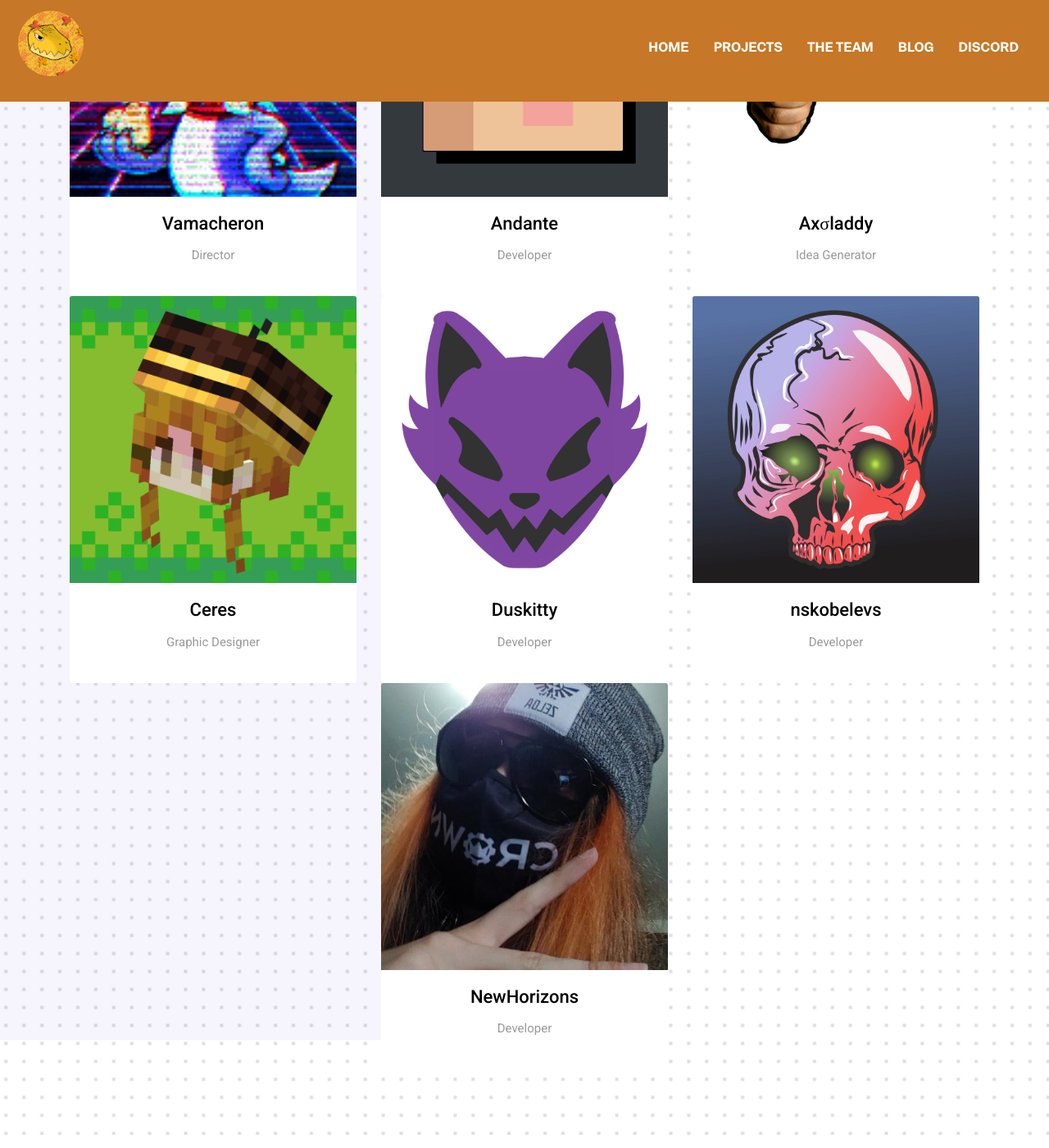
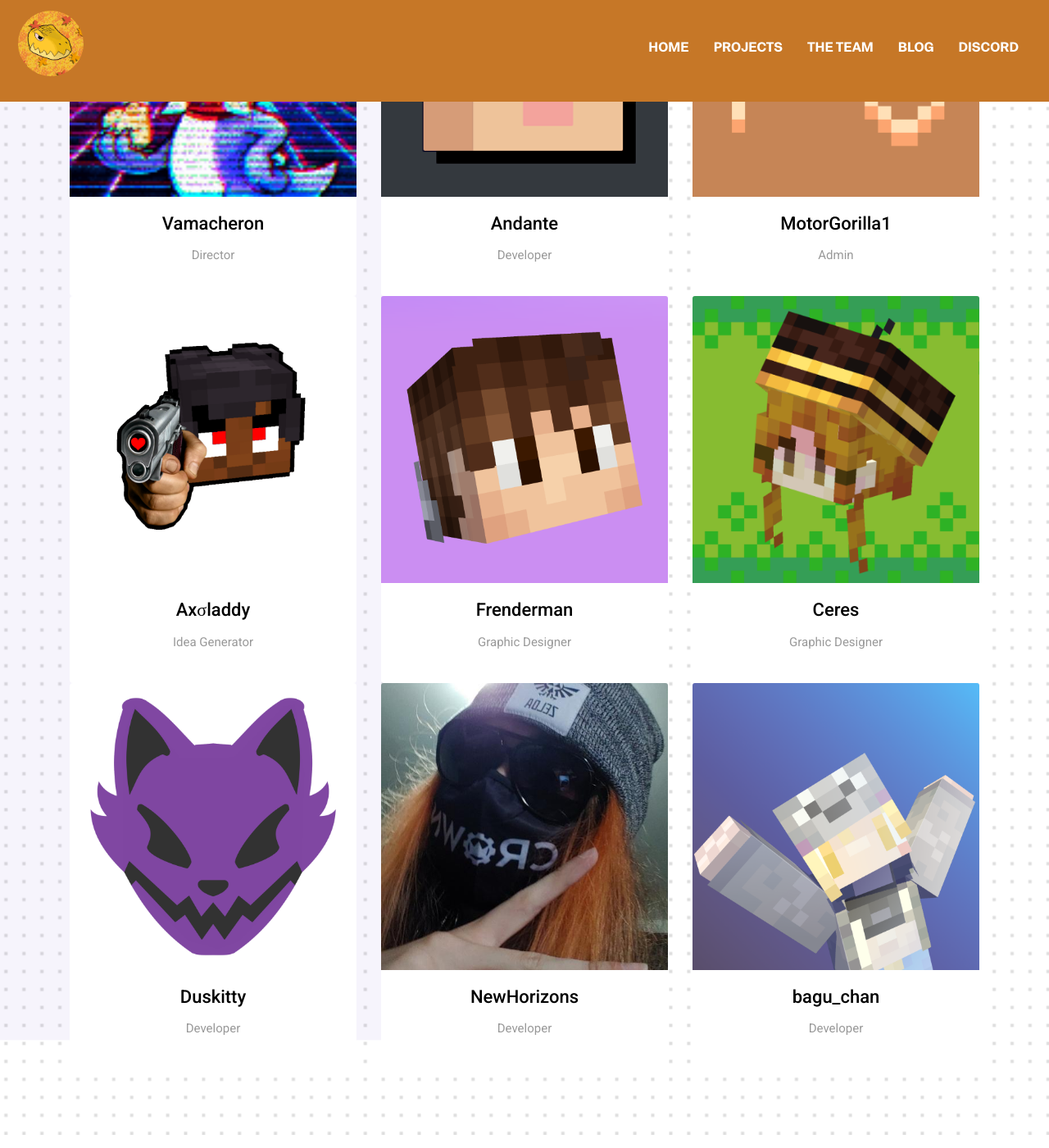
Before and after one commit to teamhollow/teamhollow.net, a Jekyll site: the page built from index.html, in a window 1280 px wide and 1400 px high, scrolled down 1385 px. Shown: the whole window at 82% size. Built offline with Jekyll 4.4.1, drawn with Linux system fonts in a browser that asks for light colours; nearby versions of some CDN libraries; comment, search, counter and statistics services are not loaded.

Commit message:
Update team members

```diff
--- a/_data/settings.yml
+++ b/_data/settings.yml
@@ -55,9 +55,17 @@ team:
     image : "assets/images/team/andante.png"
     role : "Developer"
 
+  - title : "MotorGorilla1"
+    image : "assets/images/team/motorgorilla1.png"
+    role : "Admin"
+
   - title : "Axσladdy"
     image : "assets/images/team/axoladdy.png"
     role : "Idea Generator"
+
+  - title : "Frenderman"
+    image : "assets/images/team/frenderman.png"
+    role : "Graphic Designer"
 
   - title : "Ceres"
     image : "assets/images/team/ceres.png"
@@ -67,12 +75,12 @@ team:
     image : "assets/images/team/duskitty.png"
     role : "Developer"
 
-  - title : "nskobelevs"
-    image : "assets/images/team/nskobelevs.png"
+  - title : "NewHorizons"
+    image : "assets/images/team/newhorizons.png"
     role : "Developer"
 
-  - title : "NewHorizons"
-    image : "assets/images/team/newhorizons.png"
+  - title : "bagu_chan"
+    image : "assets/images/team/bagu_chan.png"
     role : "Developer"
 
 
```
Also changed, not shown: assets/images/team/bagu_chan.png (added), assets/images/team/frenderman.png (added), assets/images/team/motorgorilla1.png (added), assets/images/team/nskobelevs.png (deleted).
